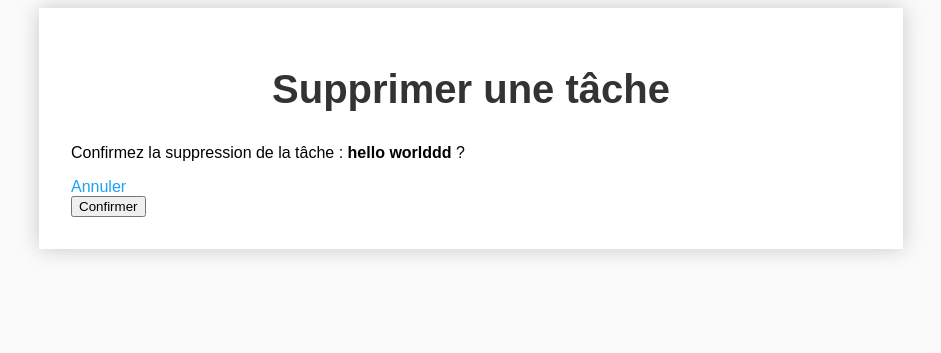
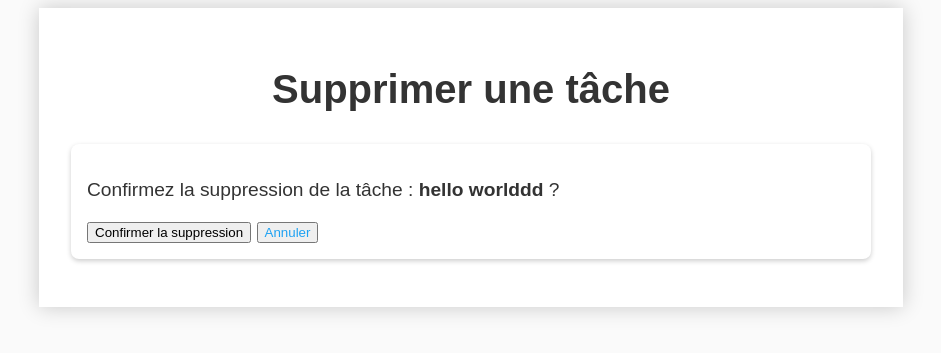
Before and after one commit to mrtchou/ToDoList-Django-Python, a Django app: page /delete/8/ in a window 1280 px wide. Shown: the top 353 px of the page, without its empty margins (169-1110 px from the left). Run offline with Django 4.2, Linux system fonts and the light colour scheme; data comes from the database, SQL or seed files in the repository.

Commit message:
amelioration css delete

```diff
--- a/to_do_list/templates/delete.html
+++ b/to_do_list/templates/delete.html
@@ -5,13 +5,25 @@ Supprimer une tâche | {{ block.super }}
 {% endblock title %}
 
 {% block content %}
+
   <div class="container">
-    <h1 class="title">Supprimer une tâche</h1>
-    <p>Confirmez la suppression de la tâche : <strong>{{ task }}</strong> ?</p>
-    <a class="btn-cancel" href="{% url 'index' %}">Annuler</a>
-    <form method="post">
-      {% csrf_token %}
-      <input class="btn-confirm" type="submit" value="Confirmer">
-    </form>
-  </div>
+	<h1 class="title">Supprimer une tâche</h1>
+	<ol class="task-list">
+		<li class="task">
+			<div class="task-info">
+				<span class="task-title">
+					<p>Confirmez la suppression de la tâche :
+						<strong>
+							{{ task }}
+						</strong> ?
+					</p>
+					<button class="btn-confirm" type="submit" value="Confirmer">Confirmer la suppression</button>
+						<button class="edit-button" type="submit">
+							<a class="btn-cancel" href="{% url 'index' %}">Annuler</a>
+						</button>
+				</span>
+			</div>
+		</li>
+	</ol>
+</div>
 {% endblock content %}
```
